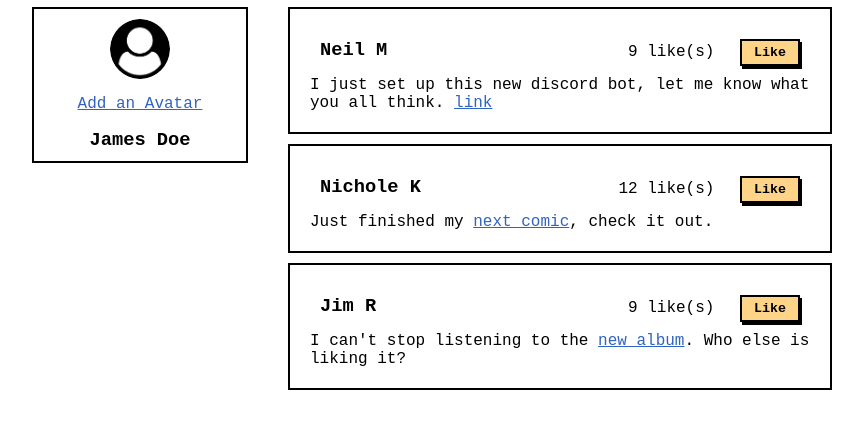
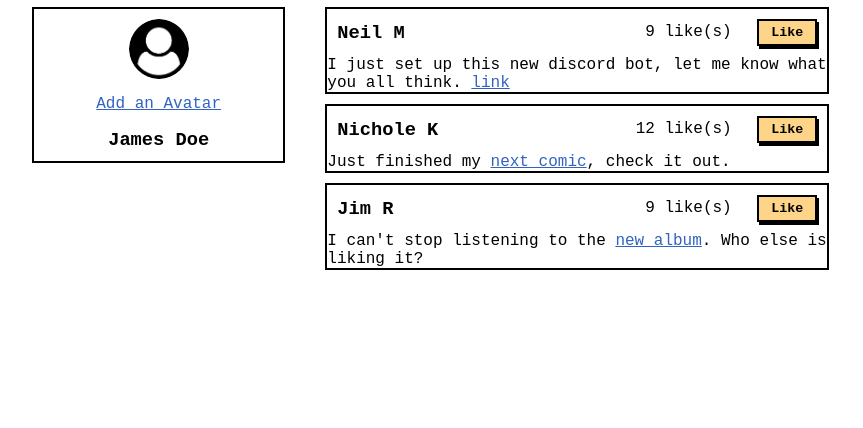
Before and after one commit to AlejandroDojo/Likes, a plain HTML site: page index.html in a window 1280 px wide. Shown: the part 104-532 px from the top of the page, without its empty margins (208-1071 px from the left). Drawn offline with Linux system fonts and the light colour scheme.

Commit message:
Corrigiendo Errores

```diff
--- a/css/style.css
+++ b/css/style.css
@@ -61,13 +61,14 @@
     display: flex;
     flex-direction: column;
     border: 2px solid black;
-    padding: 20px;
+    padding: 0px;
     width: 500px;
     margin-bottom: 10px;
 }
 .comment-list{
     display: flex;
     list-style: none;
+    align-items: center;
     justify-content: space-between;
 }
 .comment-list p {
--- a/index.html
+++ b/index.html
@@ -16,13 +16,13 @@
             <h2>Your Feed</h2>
         </div>
         <div class="main-content">
-            <section class="col-1">
+            <div class="col-1">
                 <aside class="profile">
-                    <img class="profile-avatar" src="./imgs/user-circle.png">
+                    <img class="profile-avatar" src="./imgs/user-circle.png" alt="Your Avatar">
                     <p class="profile-link link">Add an Avatar</p>
                     <h3 class="profile-name">James Doe</h3>
                 </aside>
-            </section>
+            </div>
             <main class="col-2">
                 <article class="comment-container">
                     <div class="comment-title">
```
